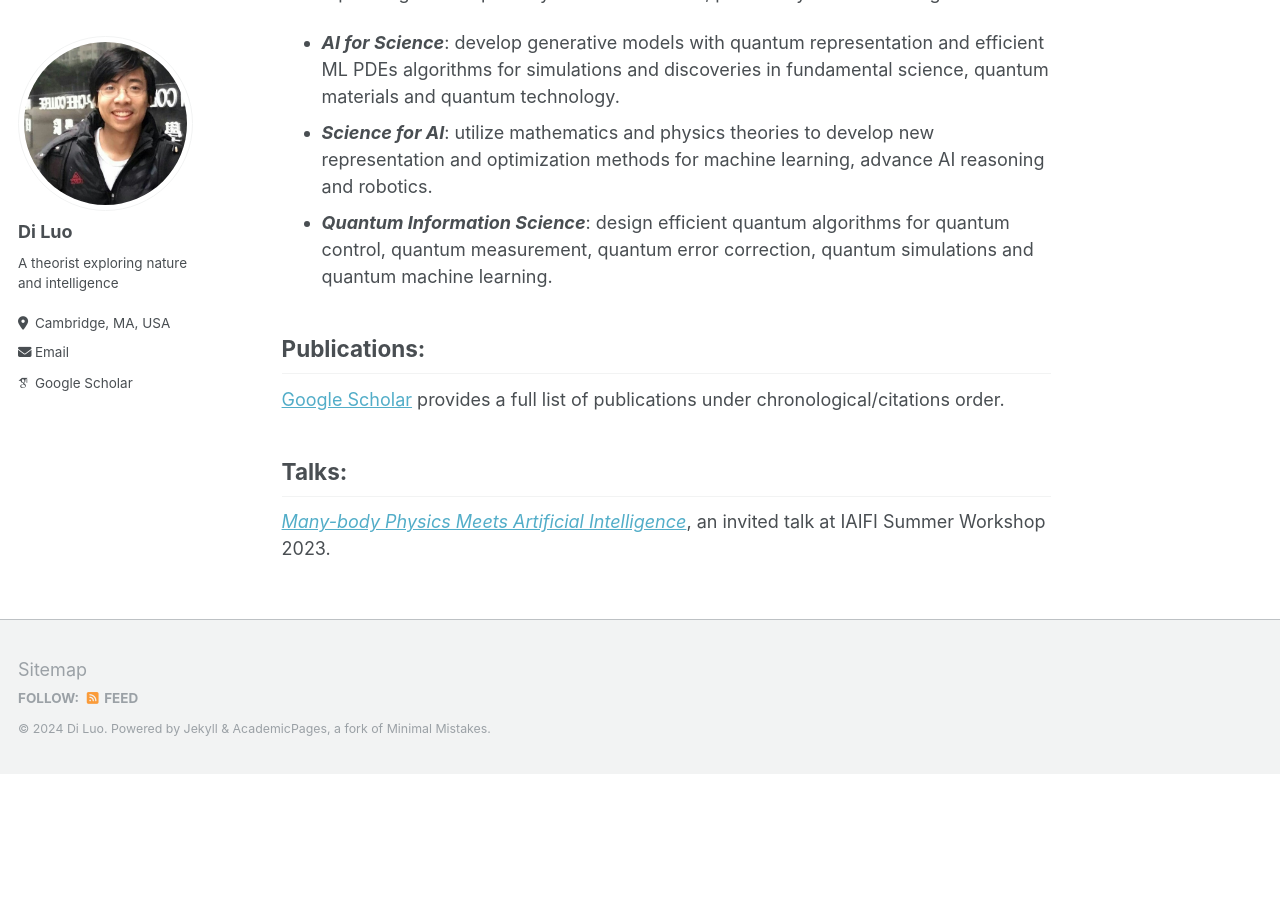
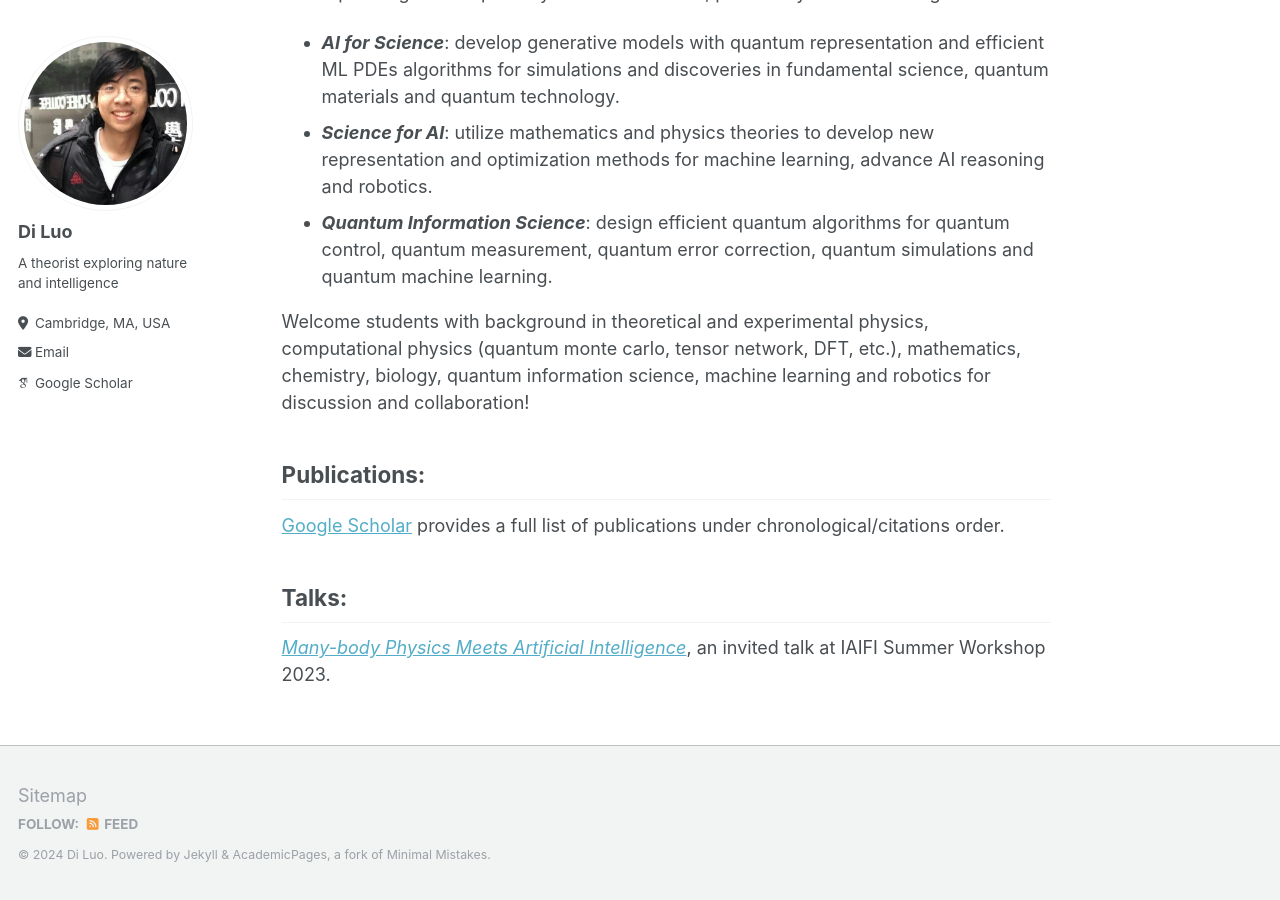
Before and after one commit to diluo28/diluo.github.io, a Jekyll site: the page built from _pages/about.md, in a window 1280 px wide and 900 px high, scrolled down 547 px. Built offline with Jekyll 4.4.1, drawn with Linux system fonts in a browser that asks for light colours; some web fonts are replaced; before the commit the page ends 1321 px from its top, so only the background shows below that.

Commit message:
Update about.md

```diff
--- a/_pages/about.md
+++ b/_pages/about.md
@@ -17,6 +17,8 @@ I am working on research in AI+Science and Quantum Computation, focusing on deve
 * ***Science for AI***: utilize mathematics and physics theories to develop new representation and optimization methods for machine learning, advance AI reasoning and robotics.
 * ***Quantum Information Science***: design efficient quantum algorithms for quantum control, quantum measurement, quantum error correction, quantum simulations and quantum machine learning.
 
+Welcome students with background in theoretical and experimental physics, computational physics (quantum monte carlo, tensor network, DFT, etc.), mathematics, chemistry, biology, quantum information science, machine learning and robotics for discussion and collaboration!
+
 ## Publications:
 
 <a href="https://scholar.google.com/citations?hl=en&user=OxZytTQAAAAJ&view_op=list_works&sortby=pubdate" target="_blank">Google Scholar</a> provides a full list of publications under chronological/citations order.
```
